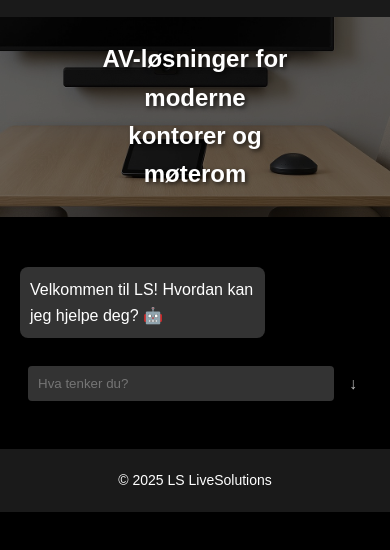
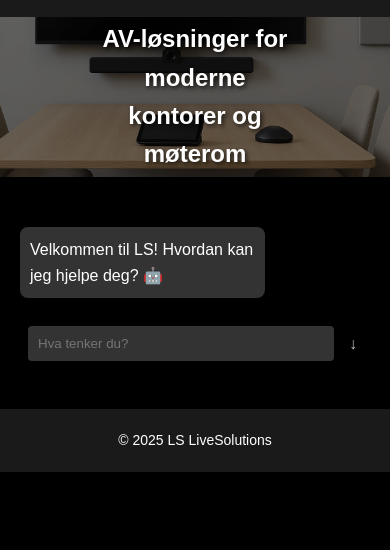
Before and after one commit to Eddie919191/LiveSolutions, a website: page public/index.html in a window 390 px wide. Shown: the part 84-634 px from the top of the page. Drawn offline with Linux system fonts and the light colour scheme; no server answers.

Commit message:
Update style.css

```diff
--- a/public/css/style.css
+++ b/public/css/style.css
@@ -163,7 +163,7 @@ footer a {
 
 @media (max-width: 768px) {
   .banner {
-    height: 200px; /* Smaller height for mobile */
+    height: 160px; /* Smaller height for mobile */
   }
 
   .banner-text h1 {
```
